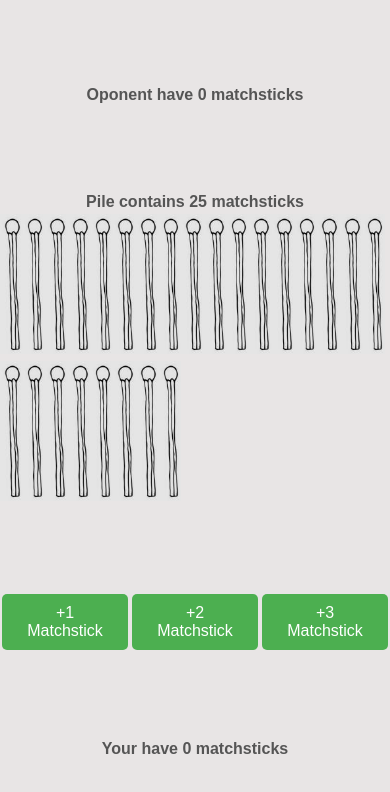
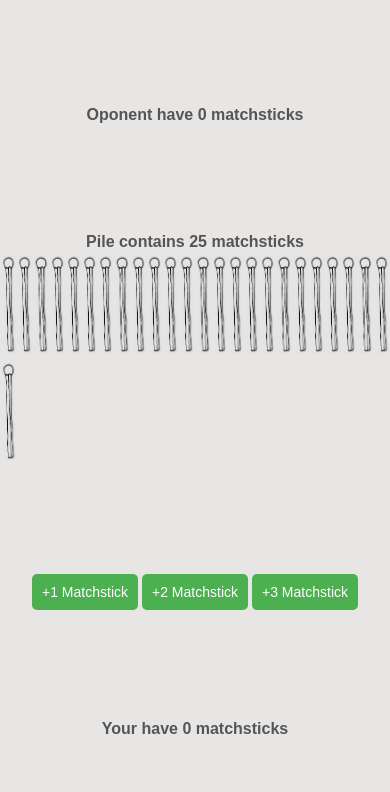
Before and after one commit to Parle648/Stormotion-project, a React (Vite) app: page /game/1 in a window 390 px wide. Shown: the top 792 px of the page. Built offline with nearby package versions, Linux system fonts and the light colour scheme.

Commit message:
+ Create responsive UI for GamePage

```diff
--- a/src/entities/MatchStickList/styles/stickList.module.scss
+++ b/src/entities/MatchStickList/styles/stickList.module.scss
@@ -5,4 +5,10 @@
   .stick {
     height: 140px;
   }
+
+  @media (max-width: 800px) {
+    .stick {
+      height: 100px;
+    }
+  }
 }
--- a/src/widgets/UserActionsWidget/styles/userActions.module.scss
+++ b/src/widgets/UserActionsWidget/styles/userActions.module.scss
@@ -22,4 +22,11 @@
       background-color: #45a049;
     }
   }
+
+  @media (max-width: 800px) {
+    .btn {
+      font-size: 14px;
+      padding: 10px;
+    }
+  }
 }
```
